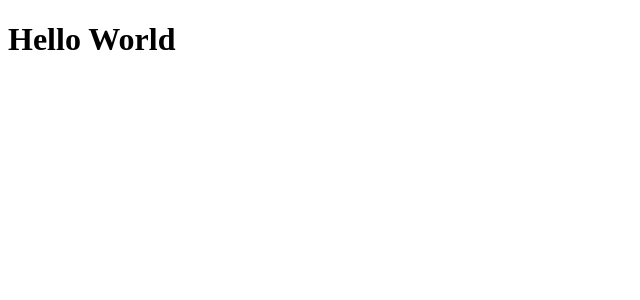
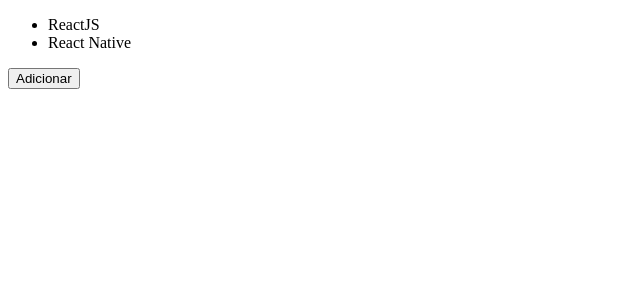
Before and after one commit to WellsSA/hello-react-hooks, a React (Create React App) app: page / in a window 1280 px wide. Shown: the top 300 px of the page, without its empty margins (0-640 px from the left). Built offline with nearby package versions, Linux system fonts and the light colour scheme.

Commit message:
Eslint/prettier config

```diff
--- a/src/App.js
+++ b/src/App.js
@@ -1,10 +1,22 @@
-import React from 'react';
+import React, { useState } from 'react';
 
 function App() {
+  const [tech, setTech] = useState([
+    'ReactJS',
+    'React Native'
+  ]);
+  function handleAdd() {
+    setTech([...tech, 'Node.js']);
+  }
   return (
-    <div className="App">
-      <h1>Hello World</h1>
-    </div>
+    <>
+      <ul>
+        {tech.map(t =>
+          <li key={t}>{t}</li>
+        )}
+      </ul>
+      <button type="button" onClick={handleAdd}>Adicionar</button>
+    </>
   );
 }
 
```
Also changed, not shown: .eslintrc.js.
